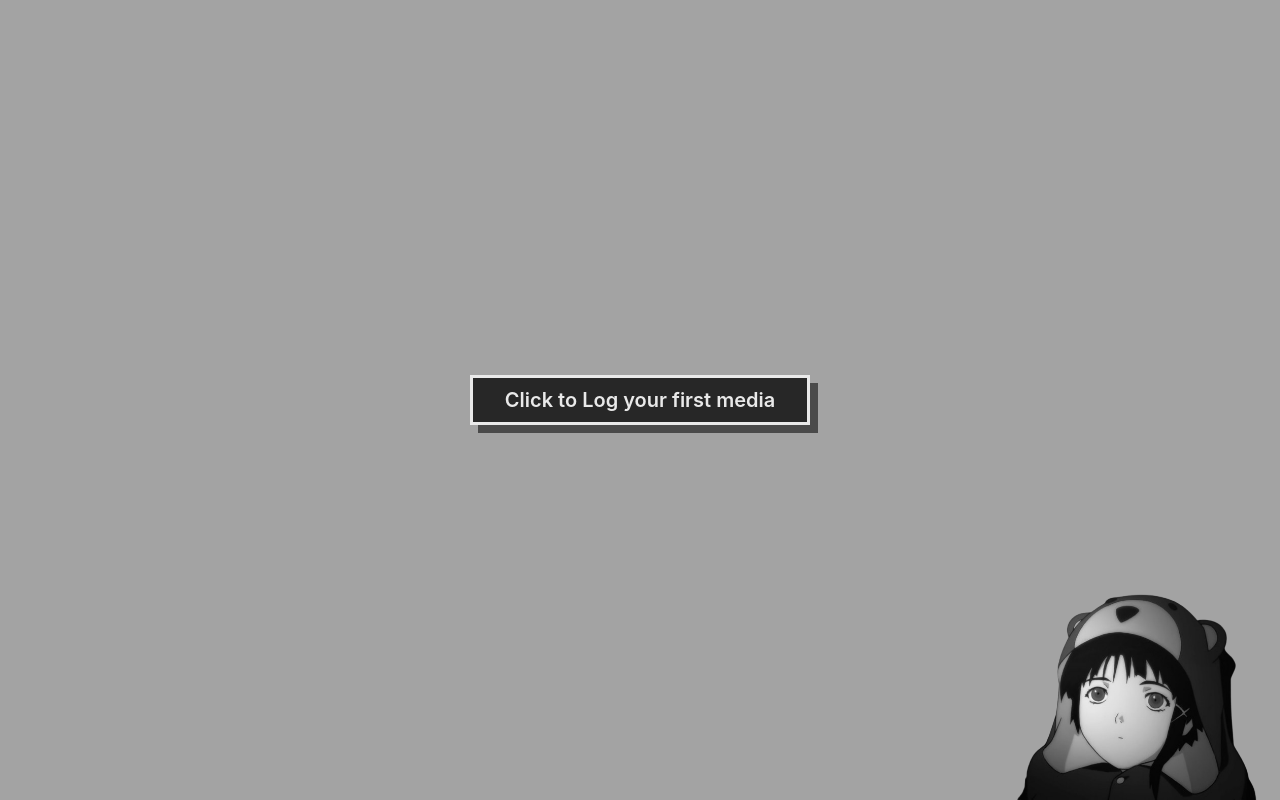
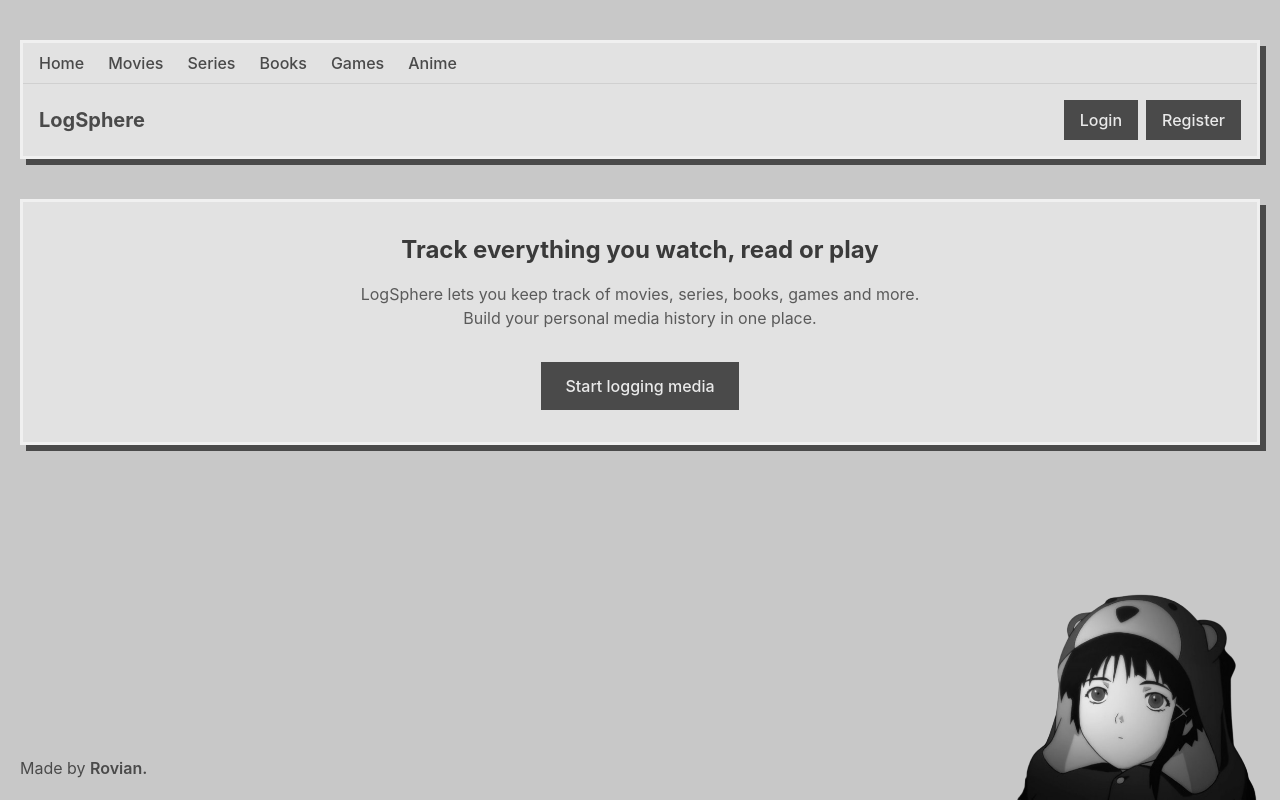
Before and after one commit to 2Rovian/LogSphere, a React (Vite) app: page / in a window 1280 px wide. Built offline with nearby package versions, Linux system fonts and the light colour scheme.

Commit message:
add: HeaderComp, FooterComp, MainComp

```diff
--- /dev/null
+++ b/src/components/FooterComp.tsx
@@ -0,0 +1,9 @@
+function FooterComp() {
+    return(
+        <footer className="mx-5 fixed bottom-5">
+            <p className="text-[#4a4a4a]">Made by <a href="https://www.github.com/2Rovian" target="_blank" className="font-semibold hover:underline">Rovian.</a></p>
+        </footer>
+    )
+}
+
+export default FooterComp;
--- /dev/null
+++ b/src/components/HeaderComp.tsx
@@ -0,0 +1,36 @@
+function HeaderComp() {
+  return (
+    <header className="mx-5 mt-10 custom-border surface-color">
+
+      {/* navigation */}
+      <nav className="px-4 py-2 border-b border-[#d0d0d0] flex gap-6 text-[#4a4a4a] font-medium">
+        <button className="cursor-pointer">Home</button>
+        <button className="cursor-pointer">Movies</button>
+        <button className="cursor-pointer">Series</button>
+        <button className="cursor-pointer">Books</button>
+        <button className="cursor-pointer">Games</button>
+        <button className="cursor-pointer">Anime</button>
+      </nav>
+
+      {/* main header */}
+      <div className="px-4 py-4 flex items-center justify-between">
+        <h1 className="text-xl font-bold text-[#4a4a4a]">
+          LogSphere
+        </h1>
+
+        <div className="flex gap-2">
+          <button className="px-4 py-2 primary-color font-medium text-color cursor-pointer">
+            Login
+          </button>
+
+          <button className="px-4 py-2 primary-color font-medium text-color cursor-pointer">
+            Register
+          </button>
+        </div>
+      </div>
+
+    </header>
+  );
+}
+
+export default HeaderComp;
--- /dev/null
+++ b/src/components/MainComp.tsx
@@ -0,0 +1,20 @@
+function MainComp() {
+  return (
+    <main className="mx-5 my-10 p-8 custom-border surface-color flex flex-col items-center text-center gap-4">
+      <h2 className="text-2xl font-bold text-[#3a3a3a]">
+        Track everything you watch, read or play
+      </h2>
+
+      <p className="text-[#5a5a5a] max-w-xl">
+        LogSphere lets you keep track of movies, series, books, games and more.
+        Build your personal media history in one place.
+      </p>
+
+      <button className="mt-4 px-6 py-3 primary-color text-color font-medium cursor-pointer">
+        Start logging media
+      </button>
+    </main>
+  );
+}
+
+export default MainComp;
--- a/src/components/MediaFormComp.tsx
+++ b/src/components/MediaFormComp.tsx
@@ -16,8 +16,8 @@ function MediaFormComp({ closeModal }: closeModalProps) {
   const [review, setReview] = useState("");
 
   return (
-    <div className="fixed inset-0 flex items-center justify-center bg-black/60 backdrop-blur-sm">
-      <div className="surface-color p-6 custom-border w-100">
+    <div className="fixed inset-0 flex items-center justify-center backdrop-blur-md">
+      <div className="bg-[#aeaeae] p-6 custom-border w-100">
         <button onClick={closeModal} className="mb-4 text-sm cursor-pointer">
           close
         </button>
@@ -74,7 +74,7 @@ function MediaFormComp({ closeModal }: closeModalProps) {
 
           <button
             type="submit"
-            className="primary-color text-color py-2 cursor-pointer custom-border"
+            className="primary-color text-color py-2 cursor-pointer "
           >
             Save
           </button>
--- a/src/index.css
+++ b/src/index.css
@@ -1,15 +1,15 @@
 @import "tailwindcss";
 
 .background {
-  @apply bg-[#a3a3a3] min-h-screen;
+  @apply bg-[#c8c8c8] min-h-screen;
 }
 
 .surface-color {
-  @apply bg-[#717171];
+  @apply bg-[#e2e2e2];
 }
 
 .primary-color {
-  @apply bg-[#272727];
+  @apply bg-[#4a4a4a];
 }
 
 .accent-color {
@@ -25,8 +25,8 @@
 }
 
 .custom-border {
-  @apply border-3 border-[#e9e9e9];
-  box-shadow: 8px 8px 0 rgb(74, 74, 74);
+  @apply border-3 border-[#f0f0f0];
+  box-shadow: 6px 6px 0 #4a4a4a;
 }
 
 /* paleta dark moderno (mais escura) */
--- a/src/pages/HomePage.tsx
+++ b/src/pages/HomePage.tsx
@@ -1,18 +1,24 @@
 import { useState } from "react";
 import MediaFormComp from "../components/MediaFormComp";
+import MainComp from "../components/MainComp";
+import HeaderComp from "../components/HeaderComp";
+import FooterComp from "../components/FooterComp";
 
 function HomePage() {
   const [openMediaForm, setOpenMediaForm] = useState<boolean>(false);
 
   return (
-    <div className="h-screen flex justify-center flex-col">
-      <div className="flex justify-center">
+    <div className="h-screen flex flex-col">
+      {/* <div className="flex justify-center">
         <button className="text-color text-xl primary-color font-semibold w-fit px-8 py-2 cursor-pointer custom-border"
           onClick={() => setOpenMediaForm(true)}
         >
           Click to Log your first media
         </button>
-      </div>
+      </div> */}
+      <HeaderComp />
+      <MainComp />
+      <FooterComp />
 
       {
         openMediaForm && <MediaFormComp closeModal={() => setOpenMediaForm(false)}/>
```
